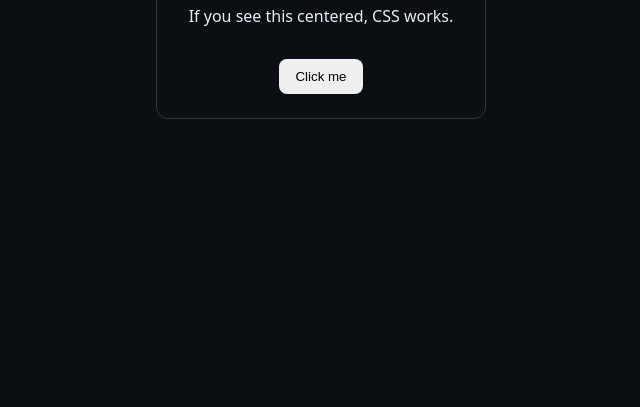
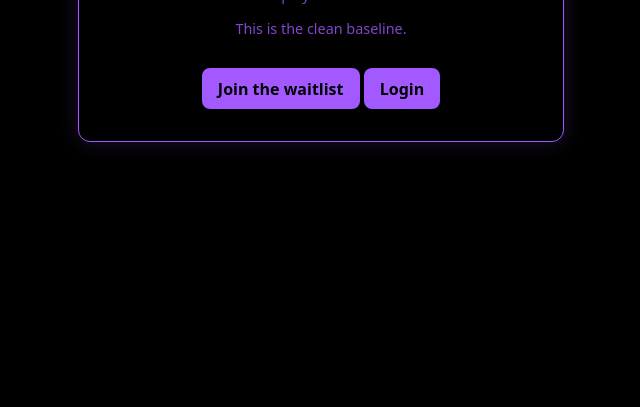
Before and after one commit to grovesigilofficial/GroveSigilOfficial-Sandbox, a plain HTML site: page public/index.html in a window 1280 px wide. Shown: the part 393-800 px from the top of the page, without its empty margins (319-959 px from the left). Drawn offline with Linux system fonts and the light colour scheme.

Commit message:
Update index.html

```diff
--- a/public/index.html
+++ b/public/index.html
@@ -2,48 +2,66 @@
 <html lang="en">
 <head>
   <meta charset="UTF-8" />
-    <title>Sandbox Alive</title>
+  <meta name="viewport" content="width=device-width, initial-scale=1.0" />
+  <title>Sandbox – Live</title>
+
   <style>
-      html, body {
+    body {
       margin: 0;
-        padding: 0;
-        width: 100%;
-        height: 100%;
+      min-height: 100vh;
       display: flex;
       align-items: center;
       justify-content: center;
-        background: #0b0f14;
-        color: #e6edf3;
+      background: #000;
+      color: #a259ff;
       font-family: system-ui, sans-serif;
     }
 
-      .box {
+    .container {
       text-align: center;
-        border: 1px solid #30363d;
-        padding: 24px 32px;
+      padding: 2rem;
+      border: 1px solid #a259ff;
       border-radius: 12px;
+      box-shadow: 0 0 20px #a259ff33;
+      max-width: 420px;
+      width: 90%;
     }
 
-      button {
-        margin-top: 16px;
-        padding: 10px 16px;
+    h1 {
+      margin-bottom: 1rem;
+      text-shadow: 0 0 10px #a259ff;
+    }
+
+    p {
+      opacity: 0.8;
+      font-size: 0.9rem;
+    }
+
+    a {
+      display: inline-block;
+      margin-top: 1rem;
+      padding: 0.6rem 1rem;
+      background: #a259ff;
+      color: #000;
       border-radius: 8px;
-        border: none;
-        cursor: pointer;
+      text-decoration: none;
+      font-weight: bold;
+      transition: 0.3s all;
+    }
+
+    a:hover {
+      box-shadow: 0 0 20px #b280ff;
+      transform: translateY(-2px);
     }
   </style>
 </head>
 <body>
-    <div class="box">
-      <h1>Sandbox is alive</h1>
-      <p>If you see this centered, CSS works.</p>
-      <button id="test">Click me</button>
+  <div class="container">
+    <h1>Sandbox Live</h1>
+    <p>Vercel deployment confirmed.</p>
+    <p>This is the clean baseline.</p>
+    <a href="/pages/signup.html">Join the waitlist</a>
+    <a href="/pages/login.html">Login</a>
   </div>
-
-    <script>
-      document.getElementById("test").onclick = () => {
-        alert("JS is running");
-      };
-    </script>
 </body>
 </html>
```
Lines whose indentation alone changed are shown as unchanged.
